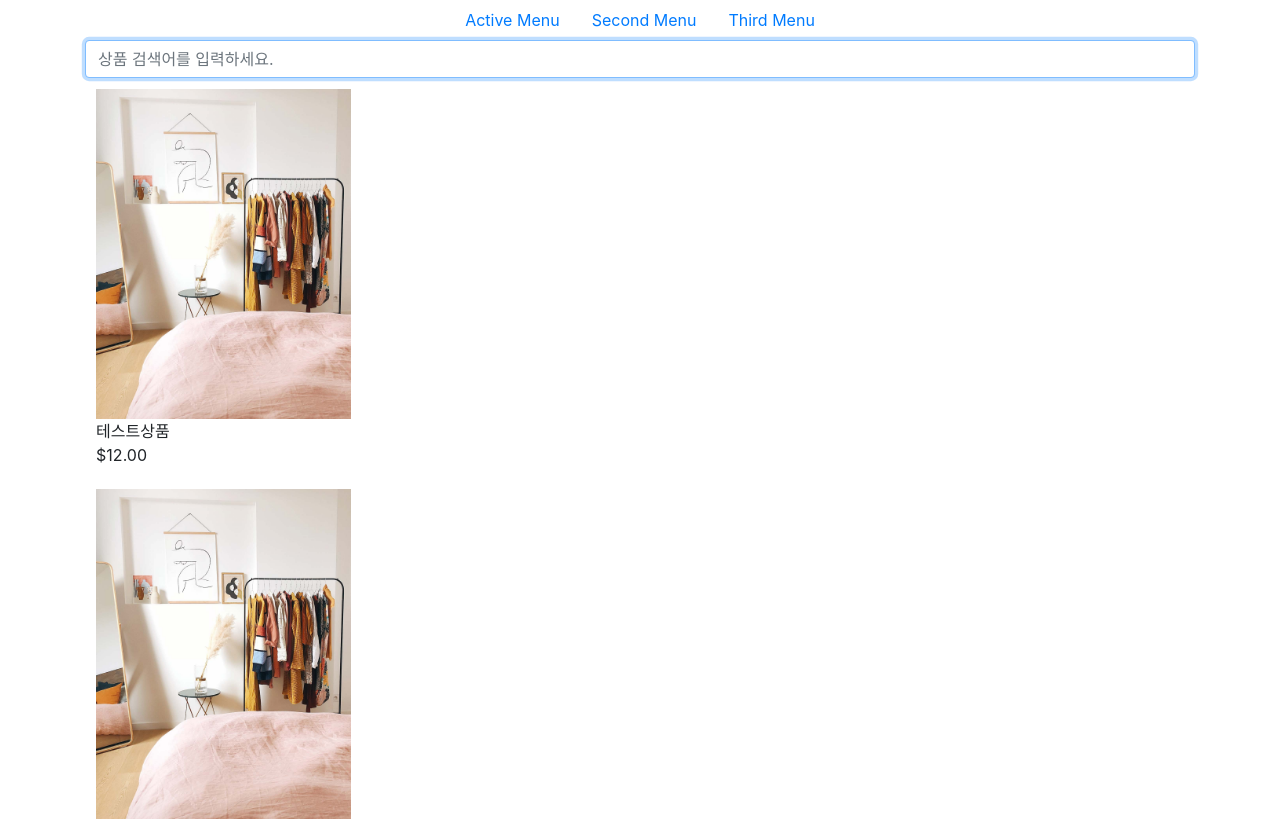
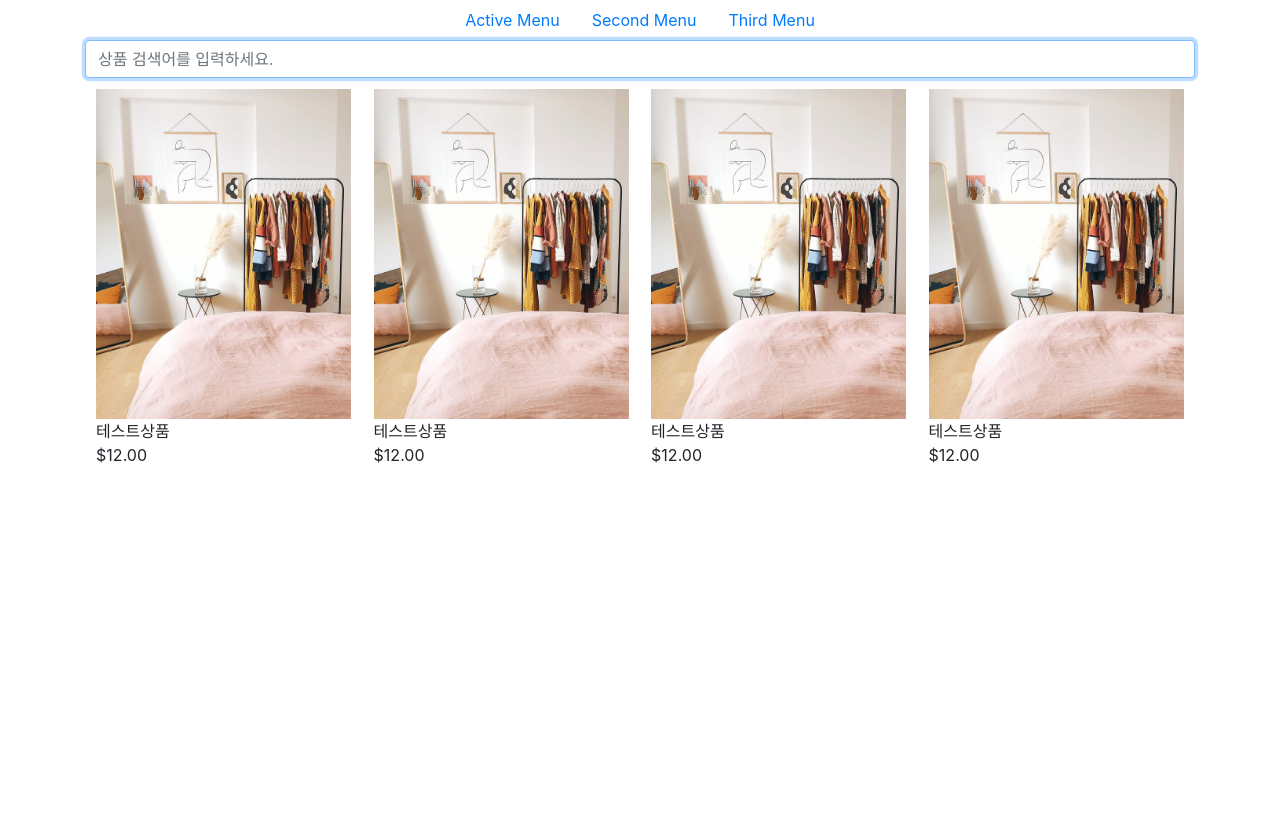
Before and after one commit to booldook/2020-kn-pb-23-vue-component, a Vue app: page / in a window 1280 px wide. Shown: the top 821 px of the page. After the commit the page ends 800 px from the top, so only its background shows below. Built offline with nearby package versions, Linux system fonts and the light colour scheme.

Commit message:
ProductWrapper, Product 디자인 완료

```diff
--- a/src/components/Product.vue
+++ b/src/components/Product.vue
@@ -16,15 +16,15 @@ export default {
 	@767: ~"(max-width: 767px)";
 	@575: ~"(max-width: 575px)";
 	.prd {
-		flex: 25%; padding: 1%; width: 25%;
+		flex: 25% 0 0; padding: 1%; width: 25%;
 		@media @991 {
-			flex: 33.3333%; width: 33.3333%;
+			flex: 33.3333% 0 0; width: 33.3333%;
 		}
 		@media @767 {
-			flex: 50%; width: 50%; padding: 2%;
+			flex: 50% 0 0; width: 50%; padding: 2%;
 		}
 		@media @575 {
-			flex: 100%; width: 100%;
+			flex: 100% 0 0; width: 100%;
 		}
 	}
 </style>
--- a/src/components/ProductWrapper.vue
+++ b/src/components/ProductWrapper.vue
@@ -18,5 +18,5 @@ export default {
 </script>
 
 <style lang="less">
-
+	.prd-wrapper {display: flex; flex-wrap: wrap;}
 </style>
```
